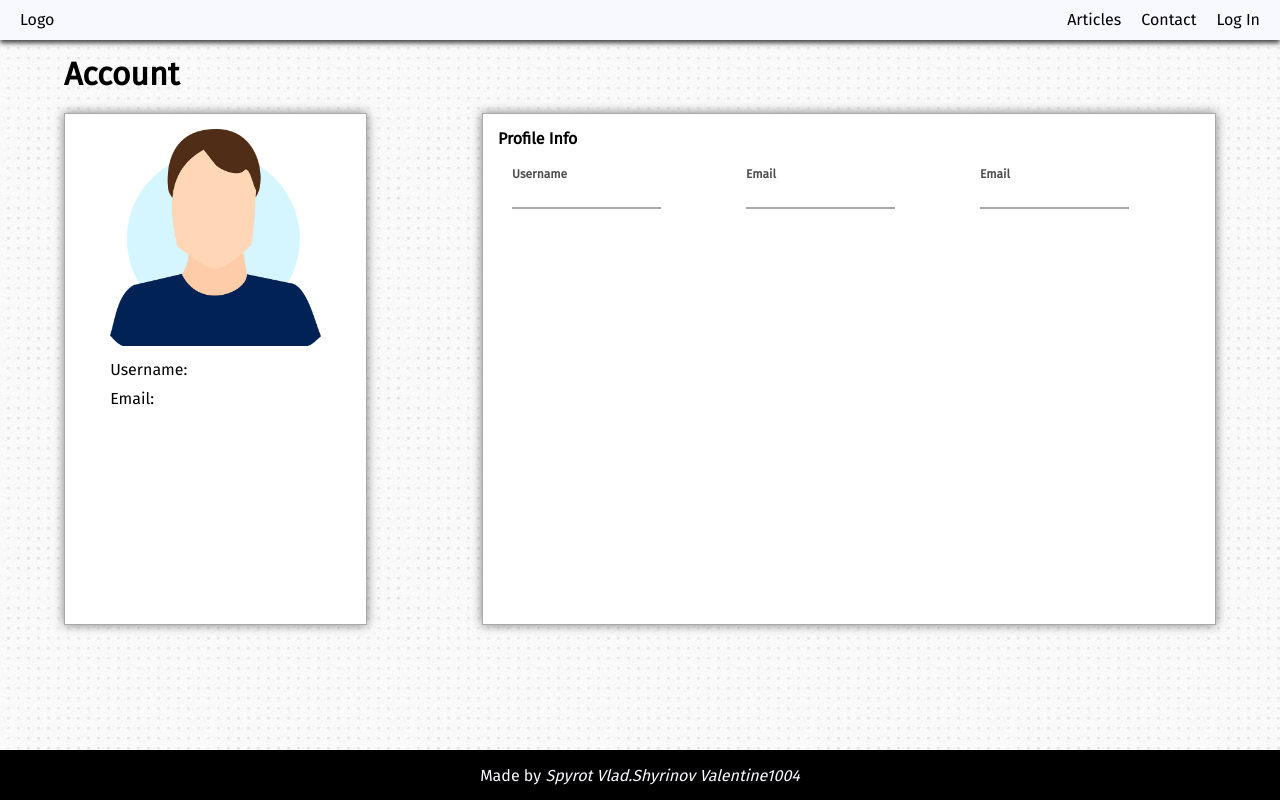
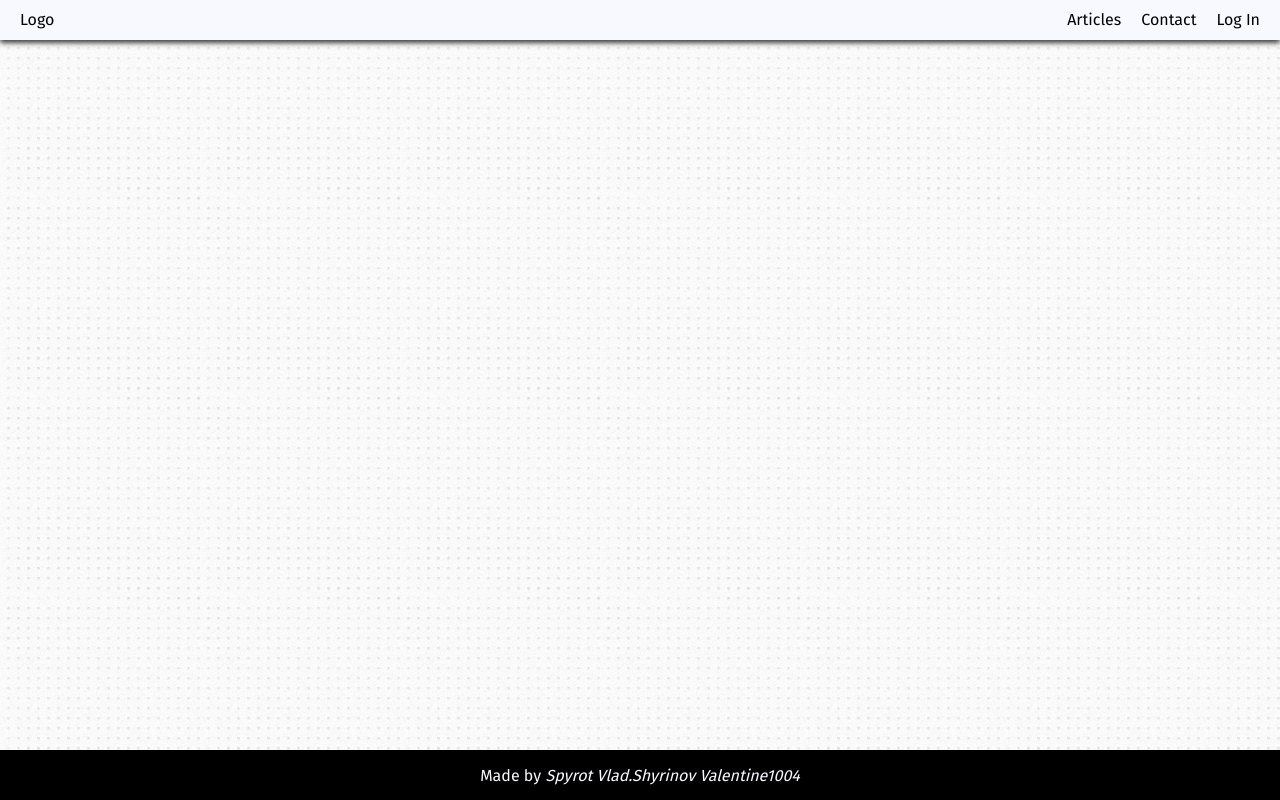
Before and after one commit to lotus-dev-inspiration/MedMagazine, a React (Create React App) app: page /account in a window 1280 px wide. Built offline with nearby package versions, Linux system fonts and the light colour scheme; what react-router-redux would draw is missing.

Commit message:
Profile page

```diff
--- a/src/components/account/Account.js
+++ b/src/components/account/Account.js
@@ -1,6 +1,6 @@
-import React, {Component} from 'react';
-import {withRouter} from 'react-router-dom';
-import {connect} from 'react-redux';
+import React, { Component } from 'react';
+import { withRouter } from 'react-router-dom';
+import { connect } from 'react-redux';
 import './Account.css';
 import photo from '../../assets/img/account/user.png';
 
@@ -13,26 +13,28 @@ class Account extends Component {
         }
     }
 
-    componentWillReceiveProps(nextprops){
+    componentWillReceiveProps(nextprops) {
         this.setState({
             ...this.state,
-            currentUser: {...nextprops.userInfo}
+            currentUser: { ...nextprops.userInfo }
         })
     }
 
-    render(){
-        console.log(this.state.currentUser);
+    render() {
+        console.log(this.props);
         return (
             <div className="Account">
+            {this.props.userInfo !== null ?
+                <React.Fragment>
                 <h1 className="content-header">Account</h1>
                 <div className="content-wrapper">
                     <div className="left-block">
                         <div className="photo-wrapper">
                             <img className="photo-user" src={photo} />
-                            <h3 className="name-user">{this.state.currentUser.first_name} {this.state.currentUser.last_name}</h3>
-                            <p className="username">Username: <em>{this.state.currentUser.username}</em></p>
-                            <p className="username">Email: <em>{this.state.currentUser.email}</em></p>
-                            {/* <p className="username">Phone: <em>{this.state.currentUser.profile.phone}</em></p> */}
+                            <h3 className="name-user">{this.props.userInfo.first_name} {this.props.userInfo.last_name}</h3>
+                            <p className="username">Username: <em>{this.props.userInfo.username}</em></p>
+                            <p className="username">Email: <em>{this.props.userInfo.email}</em></p>
+                            <p className="username">Phone: <em>{this.props.userInfo.profile.phone}</em></p>
 
                         </div>
                     </div>
@@ -46,7 +48,7 @@ class Account extends Component {
                                         className="input-field started"
                                         type="text"
                                         name="username"
-                                value={this.state.currentUser.username} />
+                                        value={this.props.userInfo.username} />
                                 </div>
                             </div>
                             <div className="input-field-wrapper">
@@ -54,24 +56,26 @@ class Account extends Component {
                                 <div className="input-wrapper">
                                     <input
                                         className="input-field started"
-                                type="text"
+                                        type="email"
                                         name="username"
-                                value={this.state.currentUser.email} />
+                                        value={this.props.userInfo.email} />
                                 </div>
                             </div>
                             <div className="input-field-wrapper">
-                        <span className="input-heading">Email</span>
+                                <span className="input-heading">Phone</span>
                                 <div className="input-wrapper">
                                     <input
                                         className="input-field started"
                                         type="text"
                                         name="username"
-                                value={this.state.currentUser.email} />
+                                        value={this.props.userInfo.profile.phone} />
                                 </div>
                             </div>
                         </div>
                     </div>
                 </div>
+                </React.Fragment>
+                : null }
             </div>
         )
     }
--- a/src/components/account/Account.scss
+++ b/src/components/account/Account.scss
@@ -59,12 +59,12 @@
                 .input-wrapper {
                     margin-top: 5px;
                     .input-field {
-                        width: 70%;
+                        width: 100%;
                         height: 20px;
                         border: none;
                         outline: none;
                         color: dimgray;
-                        font-size: 15px;
+                        font-size: 12px;
                         font-weight: bold;
                         padding-left: 5px;
                         transition: border-bottom 1s;
```
Also changed, not shown: 1 other file (tests, documents, lock files or other folders). Lines whose indentation alone changed are shown as unchanged.
